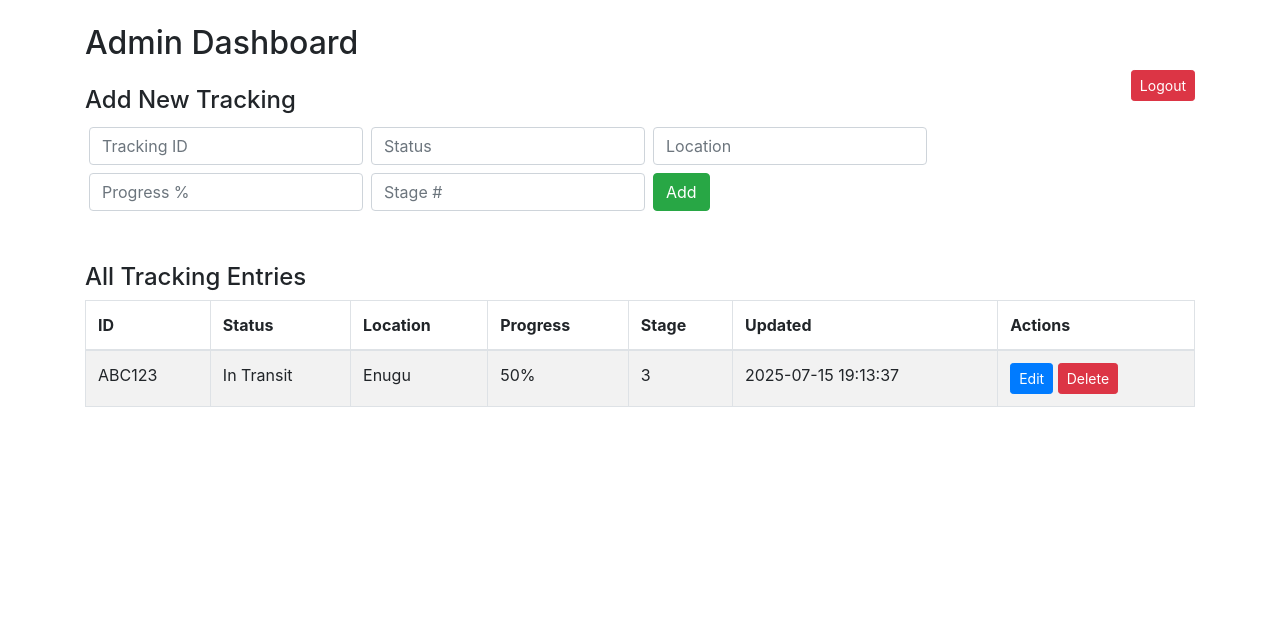
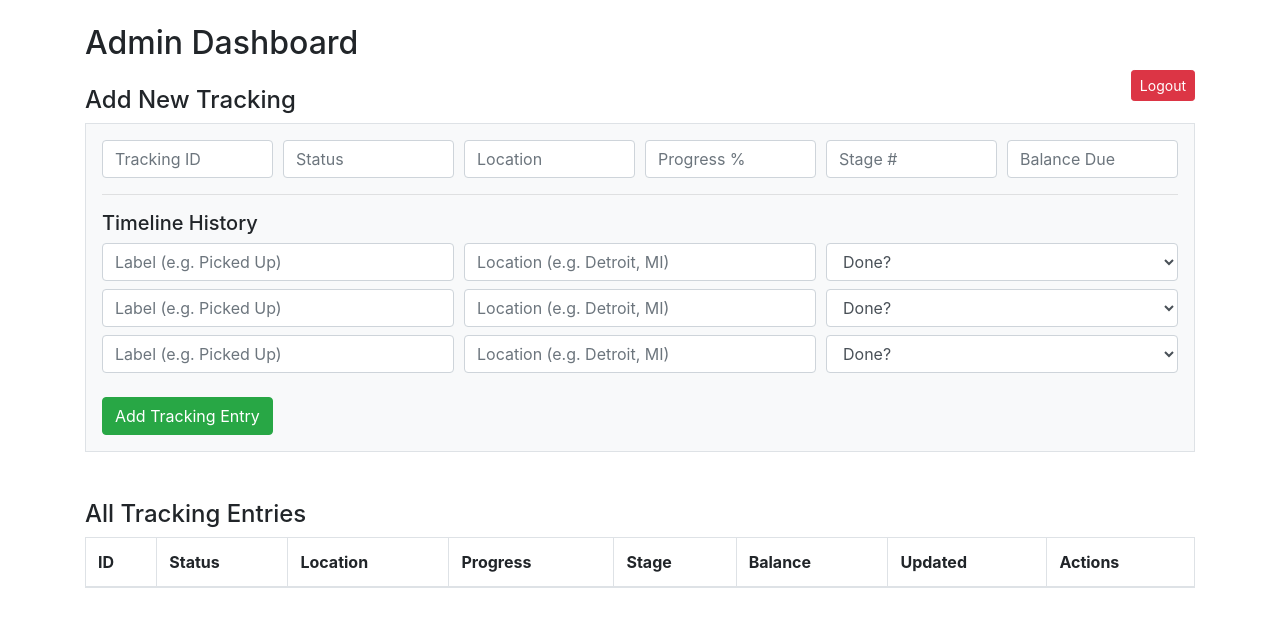
Before and after one commit to Charlesjnr1/Shipping, a Flask app: page /admin/dashboard in a window 1280 px wide. Shown: the top 627 px of the page. Run offline with Flask 3, Linux system fonts and the light colour scheme; the visitor is signed in with stand-in values (Sample User, id 1); lists and menus that the app fills with data are empty.

Commit message:
Update admin_dashboard.html

```diff
--- a/templates/admin_dashboard.html
+++ b/templates/admin_dashboard.html
@@ -10,20 +10,65 @@
     <a href="{{ url_for('admin_logout') }}" class="btn btn-sm btn-danger float-right">Logout</a>
 
     <h4 class="mt-4">Add New Tracking</h4>
-    <form method="POST" action="{{ url_for('add_tracking') }}" class="form-inline">
-      <input name="tracking_id" placeholder="Tracking ID" required class="form-control m-1" />
-      <input name="status" placeholder="Status" required class="form-control m-1" />
-      <input name="location" placeholder="Location" required class="form-control m-1" />
-      <input name="progress" type="number" placeholder="Progress %" class="form-control m-1" />
-      <input name="stage" type="number" placeholder="Stage #" class="form-control m-1" />
-      <button type="submit" class="btn btn-success m-1">Add</button>
+    <form method="POST" action="{{ url_for('add_tracking') }}" class="border p-3 mb-4 bg-light">
+      <div class="form-row">
+        <div class="col">
+          <input name="tracking_id" placeholder="Tracking ID" required class="form-control" />
+        </div>
+        <div class="col">
+          <input name="status" placeholder="Status" required class="form-control" />
+        </div>
+        <div class="col">
+          <input name="location" placeholder="Location" required class="form-control" />
+        </div>
+        <div class="col">
+          <input name="progress" type="number" placeholder="Progress %" required class="form-control" />
+        </div>
+        <div class="col">
+          <input name="stage" type="number" placeholder="Stage #" required class="form-control" />
+        </div>
+        <div class="col">
+          <input name="balance_due" type="number" placeholder="Balance Due" class="form-control" />
+        </div>
+      </div>
+
+      <hr>
+      <h5>Timeline History</h5>
+      <div id="historyFields">
+        {% for i in range(3) %}
+        <div class="form-row mb-2">
+          <div class="col">
+            <input name="history_label_{{ i }}" class="form-control" placeholder="Label (e.g. Picked Up)" />
+          </div>
+          <div class="col">
+            <input name="history_location_{{ i }}" class="form-control" placeholder="Location (e.g. Detroit, MI)" />
+          </div>
+          <div class="col">
+            <select name="history_done_{{ i }}" class="form-control">
+              <option value="">Done?</option>
+              <option value="True">Yes</option>
+              <option value="False">No</option>
+            </select>
+          </div>
+        </div>
+        {% endfor %}
+      </div>
+
+      <button type="submit" class="btn btn-success mt-3">Add Tracking Entry</button>
     </form>
 
     <h4 class="mt-5">All Tracking Entries</h4>
     <table class="table table-bordered table-striped">
       <thead>
         <tr>
-          <th>ID</th><th>Status</th><th>Location</th><th>Progress</th><th>Stage</th><th>Updated</th><th>Actions</th>
+          <th>ID</th>
+          <th>Status</th>
+          <th>Location</th>
+          <th>Progress</th>
+          <th>Stage</th>
+          <th>Balance</th>
+          <th>Updated</th>
+          <th>Actions</th>
         </tr>
       </thead>
       <tbody>
@@ -34,6 +79,7 @@
             <td>{{ item.location }}</td>
             <td>{{ item.progress }}%</td>
             <td>{{ item.progressStage }}</td>
+            <td>${{ item.get('balance_due', 0) }}</td>
             <td>{{ item.updated }}</td>
             <td>
               <a href="{{ url_for('edit_tracking', tid=tid) }}" class="btn btn-sm btn-primary">Edit</a>
```
